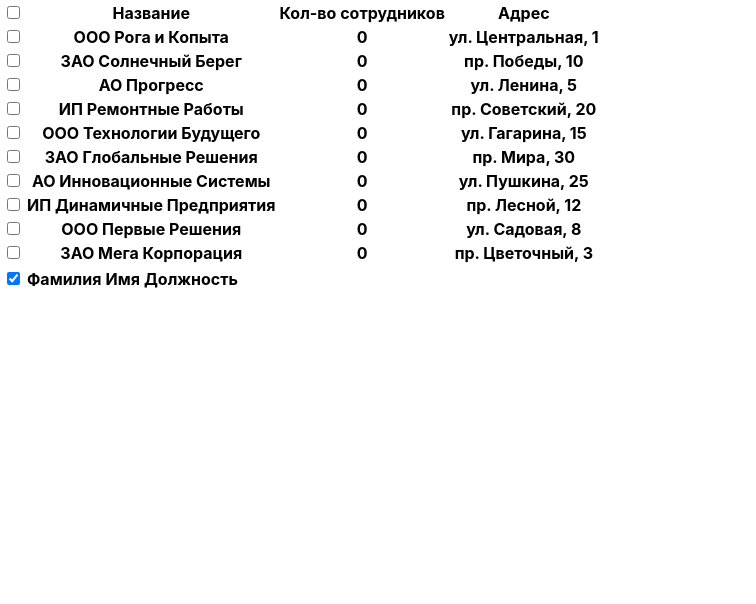
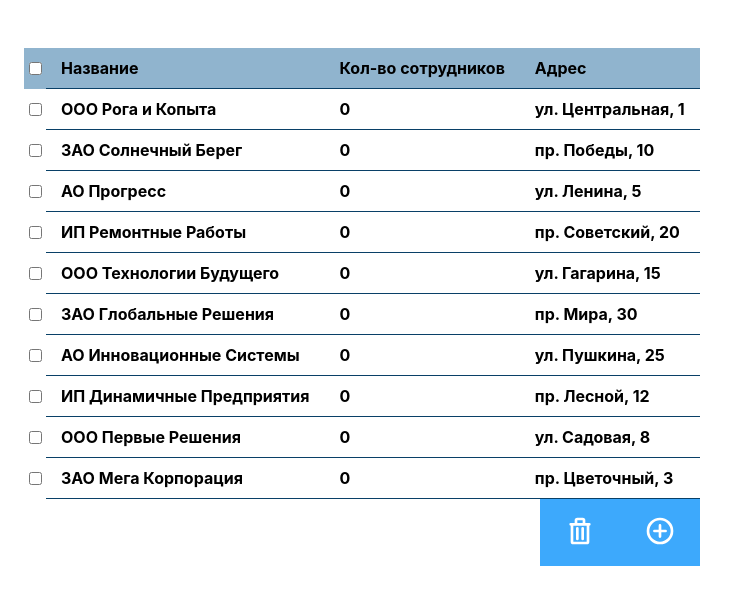
Before and after one commit to monshdi/adept-test, a React (Create React App) app: page / in a window 1280 px wide. Shown: the top 604 px of the page, without its empty margins (0-756 px from the left). Built offline with nearby package versions, Linux system fonts and the light colour scheme.

Commit message:
add controlls for table

```diff
--- a/package.json
+++ b/package.json
@@ -11,6 +11,7 @@
     "@types/node": "^16.18.79",
     "@types/react": "^18.2.55",
     "@types/react-dom": "^18.2.18",
+    "clsx": "^2.1.0",
     "react": "^18.2.0",
     "react-dom": "^18.2.0",
     "react-redux": "^9.1.0",
--- a/src/App.css
+++ /dev/null
@@ -1,38 +0,0 @@
-.App {
-  text-align: center;
-}
-
-.App-logo {
-  height: 40vmin;
-  pointer-events: none;
-}
-
-@media (prefers-reduced-motion: no-preference) {
-  .App-logo {
-    animation: App-logo-spin infinite 20s linear;
-  }
-}
-
-.App-header {
-  background-color: #282c34;
-  min-height: 100vh;
-  display: flex;
-  flex-direction: column;
-  align-items: center;
-  justify-content: center;
-  font-size: calc(10px + 2vmin);
-  color: white;
-}
-
-.App-link {
-  color: #61dafb;
-}
-
-@keyframes App-logo-spin {
-  from {
-    transform: rotate(0deg);
-  }
-  to {
-    transform: rotate(360deg);
-  }
-}
--- /dev/null
+++ b/src/App.module.scss
@@ -0,0 +1,5 @@
+.wrapper {
+  padding: 48px 24px;
+  display: flex;
+  gap: 32px;
+}
--- a/src/App.tsx
+++ b/src/App.tsx
@@ -1,11 +1,12 @@
 import React, {useState} from 'react';
-import './App.css';
-import Table from "./components/Table";
+import './App.module.scss';
+import Table from "./components/Table/Table";
 import {useSelector} from "react-redux";
 import {selectAllCompanies} from "./features/company/selectors";
 import {CeilNames} from "./constants/type";
 import {selectEmployeesByIds} from "./features/employees/selectors";
 import {RootState} from "./store";
+import s from './App.module.scss';
 
 const companyCeilNames: CeilNames = {
   name: 'Название',
@@ -27,19 +28,21 @@ function App() {
   const employees = useSelector((state: RootState) => selectEmployeesByIds(state, selectedCompanies));
 
   return (
-    <div>
+    <div className={s.wrapper}>
       <Table
         data={companies}
         cellNames={companyCeilNames}
         selectedRows={selectedCompanies}
         setSelectedRows={setSelectedCompanies}
       />
+      {selectedCompanies.length > 0 && (
         <Table
           data={employees}
           cellNames={employeeCeilNames}
           selectedRows={selectedEmployees}
           setSelectedRows={setSelectedEmployees}
         />
+      )}
     </div>
   );
 }
--- /dev/null
+++ b/src/components/Button/Button.module.scss
@@ -0,0 +1,17 @@
+@use '../../styles/variables' as *;
+
+.button {
+  background-color: $accent;
+  border: none;
+  padding: 16px 24px;
+  cursor: pointer;
+  transition: background-color 0.2s linear;
+
+  &:hover {
+    background-color: lighten($accent, 10%);
+  }
+
+  &:active {
+    background-color: darken($accent, 10%);
+  }
+}
--- /dev/null
+++ b/src/components/Button/Button.tsx
@@ -0,0 +1,14 @@
+import {FunctionComponentElement, PropsWithChildren} from "react";
+import s from './Button.module.scss';
+import {clsx} from "clsx";
+
+interface Props extends PropsWithChildren {
+  onClick: () => void;
+  className?: string;
+}
+
+export default function Button({ onClick, children, className = '' }: Props): FunctionComponentElement<Props> {
+  return (
+    <button type="button" onClick={onClick} className={clsx(s.button, className)}>{children}</button>
+  )
+}
--- a/src/components/Table.tsx
+++ /dev/null
@@ -1,63 +0,0 @@
-import {FunctionComponentElement, memo} from "react";
-
-interface Props<T> {
-  data: T[];
-  cellNames: {[key: string]: string};
-  selectedRows: number[];
-  setSelectedRows: (id: number[]) => void;
-}
-
-function Table<T extends { id: number }>({
-  data,
-  cellNames,
-  selectedRows,
-  setSelectedRows
-}: Props<T>): FunctionComponentElement<Props<T>> {
-
-  const onSelectAll = () => {
-    if (selectedRows.length === data.length) {
-      setSelectedRows([]);
-    } else {
-      const allIds = data.map((company) => company.id);
-      setSelectedRows(allIds)
-    }
-  }
-
-  const onSelectRow = (id: number) => {
-    if (selectedRows.includes(id)) {
-      const newData = selectedRows.filter((item) => item !== id);
-      setSelectedRows(newData);
-    } else {
-      const newData = [...selectedRows, id];
-      setSelectedRows(newData);
-    }
-  }
-  return (
-    <table>
-      <thead>
-      <tr>
-        <th>
-          <input type="checkbox" onChange={onSelectAll} checked={selectedRows.length === data.length} />
-        </th>
-        {Object.values(cellNames).map((name) => (
-          <th key={name}>{name}</th>
-        ))}
-      </tr>
-      </thead>
-      <tbody>
-      {data.map((item) => (
-        <tr key={item.id}>
-          <th>
-            <input type="checkbox" onChange={() => onSelectRow(item.id)} checked={selectedRows.includes(item.id)} />
-          </th>
-          {Object.keys(cellNames).map((key) => (
-            <th key={`${item.id}-${key}`}>{(item as any)[key]}</th>
-          ))}
-        </tr>
-      ))}
-      </tbody>
-    </table>
-  )
-}
-
-export default memo(Table);
--- /dev/null
+++ b/src/components/Table/Table.module.scss
@@ -0,0 +1,28 @@
+@use '../../styles/variables' as *;
+
+.wrapper {
+  display: flex;
+  flex-direction: column;
+  align-items: flex-end;
+}
+
+.table {
+}
+
+.header {
+  background-color: $gray;
+}
+
+.row {
+}
+
+.active {
+  background-color: $accent;
+}
+
+.icon {
+  width: 32px;
+  height: 32px;
+  fill: none;
+  stroke: white;
+}
--- /dev/null
+++ b/src/components/Table/Table.tsx
@@ -0,0 +1,74 @@
+import {FunctionComponentElement, memo} from "react";
+import Cell from "../Cell/Cell";
+import s from './Table.module.scss'
+import {clsx} from "clsx";
+import Icon from "../Icon/Icon";
+import Button from "../Button/Button";
+
+interface Props<T> {
+  data: T[];
+  cellNames: {[key: string]: string};
+  selectedRows: number[];
+  setSelectedRows: (id: number[]) => void;
+}
+
+function Table<T extends { id: number }>({
+  data,
+  cellNames,
+  selectedRows,
+  setSelectedRows
+}: Props<T>): FunctionComponentElement<Props<T>> {
+
+  const onSelectAll = () => {
+    if (selectedRows.length === data.length) {
+      setSelectedRows([]);
+    } else {
+      const allIds = data.map((company) => company.id);
+      setSelectedRows(allIds)
+    }
+  }
+
+  const onSelectRow = (id: number) => {
+    if (selectedRows.includes(id)) {
+      const newData = selectedRows.filter((item) => item !== id);
+      setSelectedRows(newData);
+    } else {
+      const newData = [...selectedRows, id];
+      setSelectedRows(newData);
+    }
+  }
+  return (
+    <div className={s.wrapper}>
+      <table cellSpacing={0}>
+        <thead>
+        <tr className={s.header}>
+          <th>
+            <input type="checkbox" onChange={onSelectAll} checked={selectedRows.length === data.length} />
+          </th>
+          {Object.values(cellNames).map((name) => (
+            <Cell key={name} value={name} />
+          ))}
+        </tr>
+        </thead>
+        <tbody>
+        {data.map((item) => (
+          <tr key={item.id} className={clsx({ [s.active]: selectedRows.includes(item.id) })}>
+            <th>
+              <input type="checkbox" onChange={() => onSelectRow(item.id)} checked={selectedRows.includes(item.id)} />
+            </th>
+            {Object.keys(cellNames).map((key) => (
+              <Cell key={`${item.id}-${key}`} value={(item as any)[key]} />
+            ))}
+          </tr>
+        ))}
+        </tbody>
+      </table>
+      <div>
+        <Button onClick={() => alert('delete')}><Icon name="trash" className={s.icon} /></Button>
+        <Button onClick={() => alert('delete')}><Icon name="plus" className={s.icon} /></Button>
+      </div>
+    </div>
+  )
+}
+
+export default memo(Table);
--- a/src/index.tsx
+++ b/src/index.tsx
@@ -1,6 +1,6 @@
 import React from 'react';
 import ReactDOM from 'react-dom/client';
-import './index.css';
+import './styles/index.scss';
 import App from './App';
 import { Provider } from "react-redux";
 import { store } from "./store";
--- a/src/index.css
+++ b/src/styles/index.scss
@@ -1,13 +1,13 @@
 body {
   margin: 0;
   font-family: -apple-system, BlinkMacSystemFont, 'Segoe UI', 'Roboto', 'Oxygen',
-    'Ubuntu', 'Cantarell', 'Fira Sans', 'Droid Sans', 'Helvetica Neue',
-    sans-serif;
+  'Ubuntu', 'Cantarell', 'Fira Sans', 'Droid Sans', 'Helvetica Neue',
+  sans-serif;
   -webkit-font-smoothing: antialiased;
   -moz-osx-font-smoothing: grayscale;
 }
 
 code {
   font-family: source-code-pro, Menlo, Monaco, Consolas, 'Courier New',
-    monospace;
+  monospace;
 }
--- /dev/null
+++ b/src/styles/variables.scss
@@ -0,0 +1,3 @@
+$accent: #3da9fc;
+$gray: #90b4ce;
+$dark-gray: #094067
```
Also changed, not shown: src/icons.svg, 1 other file (tests, documents, lock files or other folders). Lines whose indentation alone changed are shown as unchanged.
